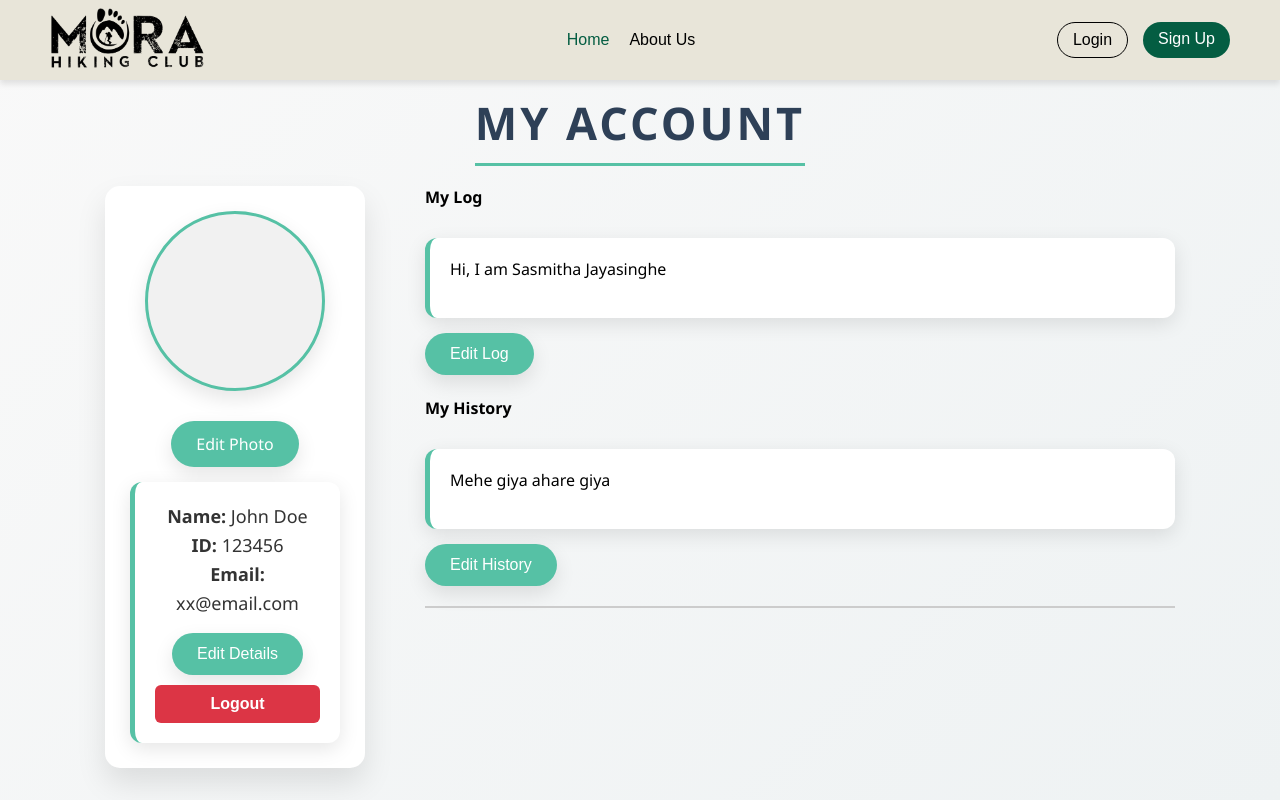
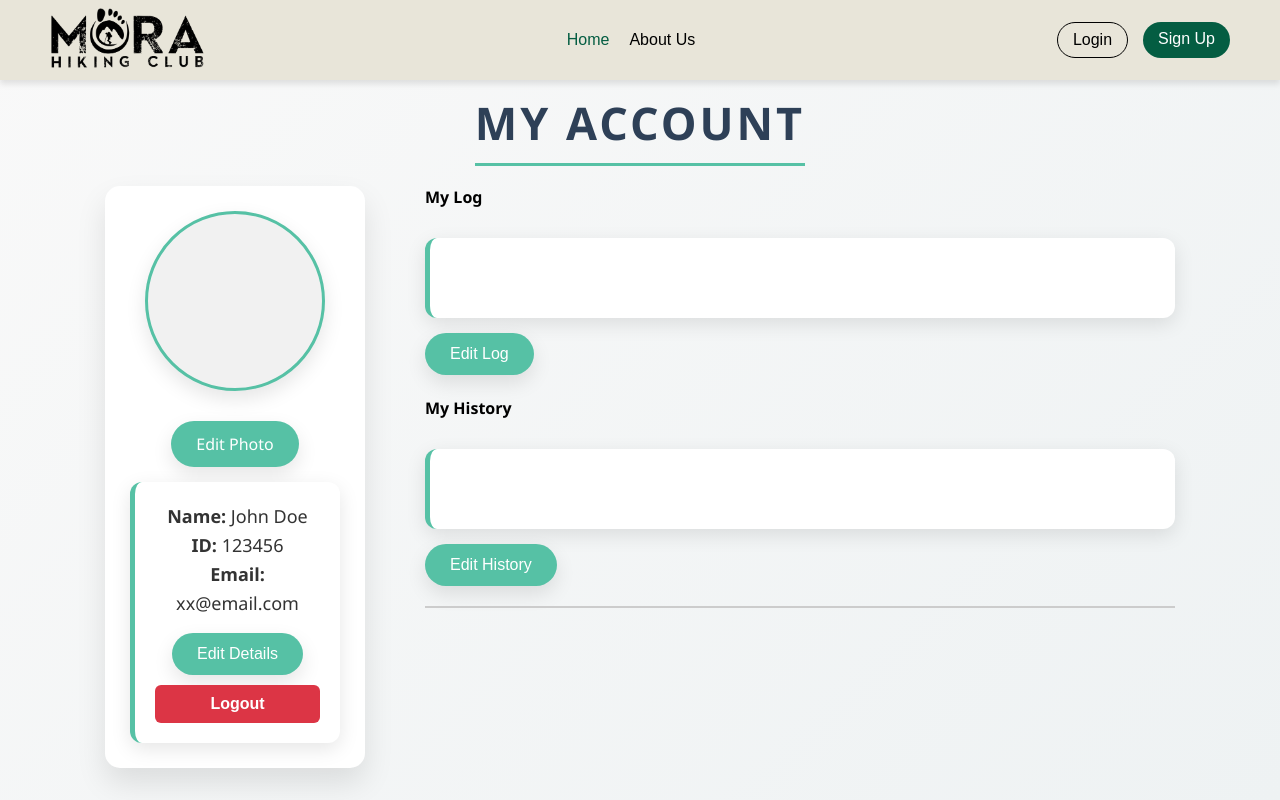
Before and after one commit to Sithum-Bimsara/Mora_Hiking_Club_Website, a React (Create React App) app in the folder hiking_club_frontend/: page /profile in a window 1280 px wide. Shown: the top 800 px of the page. Built offline with nearby package versions, Linux system fonts and the light colour scheme.

Commit message:
Minor changes

```diff
--- a/hiking_club_frontend/src/screens/Profile.jsx
+++ b/hiking_club_frontend/src/screens/Profile.jsx
@@ -21,8 +21,8 @@ const Profile = () => {
   const [isEditingLog, setIsEditingLog] = useState(false);
   const [isEditingHistory, setIsEditingHistory] = useState(false);
   const [isModalOpen, setIsModalOpen] = useState(false);
-  const [userLog, setUserLog] = useState("Hi, I am Sasmitha Jayasinghe");
-  const [userHistory, setUserHistory] = useState("Mehe giya ahare giya");
+  const [userLog, setUserLog] = useState("");
+  const [userHistory, setUserHistory] = useState("");
   const modalRef = useRef(null);
 
   const [userDetails, setUserDetails] = useState({
--- a/hiking_club_frontend/src/screens/Register.jsx
+++ b/hiking_club_frontend/src/screens/Register.jsx
@@ -159,7 +159,7 @@ const Register = () => {
 
           <p className="Eligibility">
           Eligibility: <br /><br />
-● Undergraduates from the 21,22, 23 and 24 batches,<br />
+● Undergraduates from the 21, 22, 23 and 24 batches<br />
 ● Undergraduates from faculty of architecture and faculty of medicine of the 20 th batch. <br /><br />
 
 Please only proceed if you meet these requirements
```
